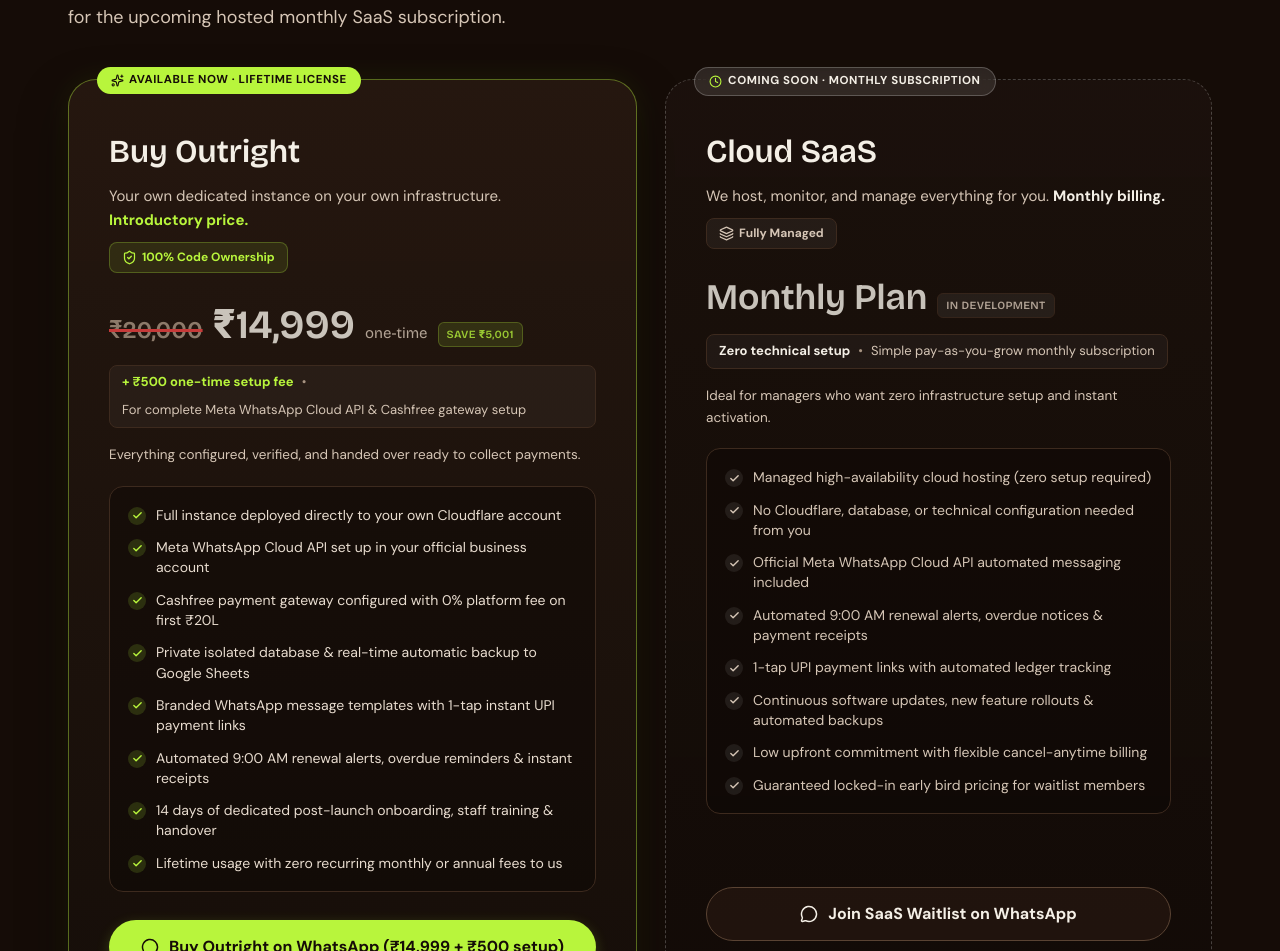
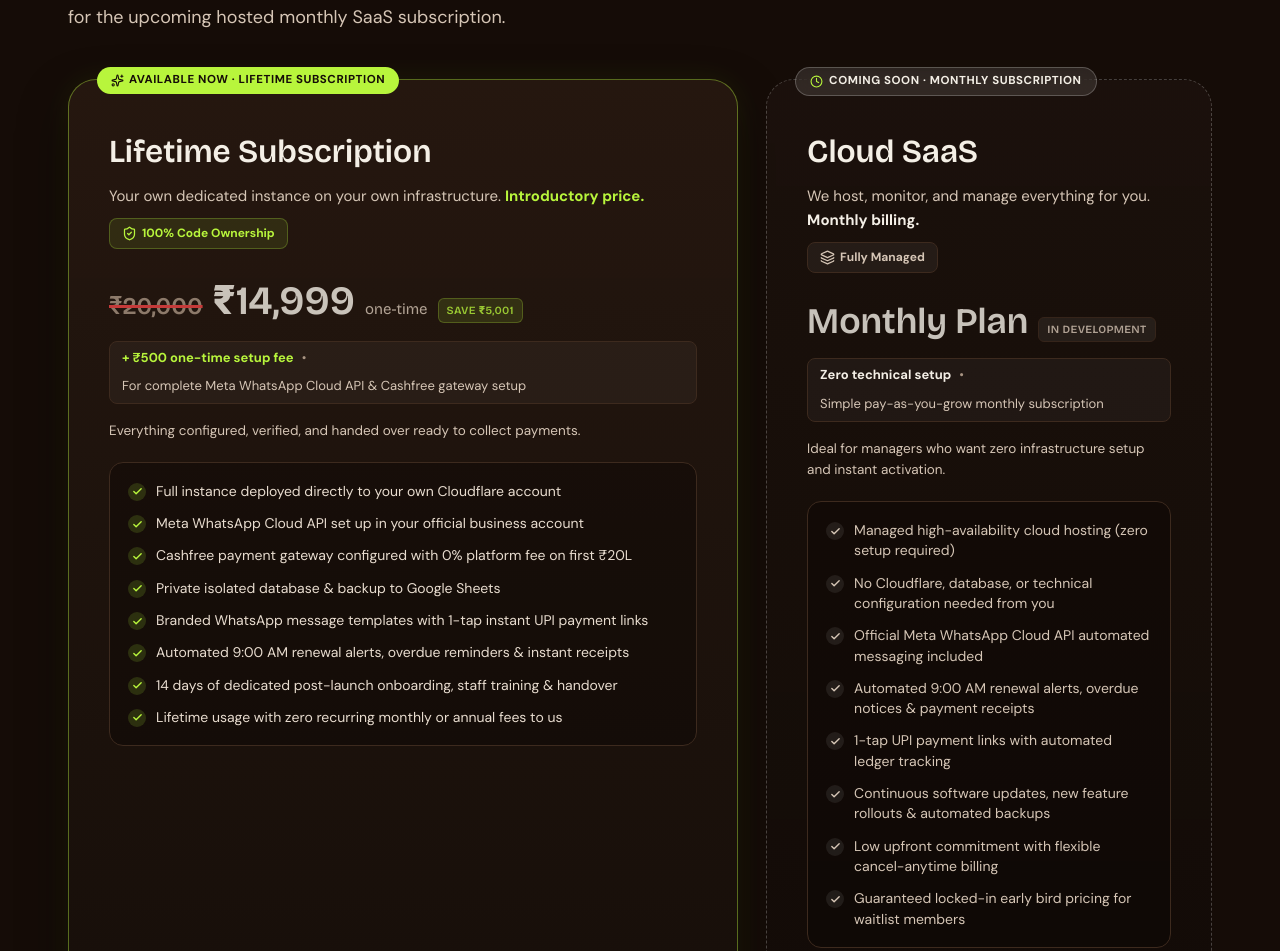
Before and after one commit to adil-rahman-3063/AR-Membership-manager, a Next.js app: page / in a window 1280 px wide. Shown: the part 7361-8312 px from the top of the page. Built offline with nearby package versions, Linux system fonts and the light colour scheme.

Commit message:
feat(pricing): change outright payment to lifetime subscription

```diff
--- a/src/app/layout.tsx
+++ b/src/app/layout.tsx
@@ -42,7 +42,7 @@ const jsonLd = {
   "offers": [
     {
       "@type": "Offer",
-      "name": "Buy Outright Plan",
+      "name": "Lifetime Subscription Plan",
       "price": "14999",
       "priceCurrency": "INR"
     }
--- a/src/components/DemoModal.tsx
+++ b/src/components/DemoModal.tsx
@@ -20,7 +20,7 @@ export default function DemoModal({ isOpen, onClose, selectedPlan }: DemoModalPr
   const handleLaunchWhatsApp = (e: React.FormEvent) => {
     e.preventDefault();
     const query = encodeURIComponent(
-      `Hi AR team! I would like a live demo of AR Membership.\n\nBusiness Name: ${businessName || "My Business"}\nCategory: ${category}\nPhone: ${phone || "Not specified"}\nInterested Plan: ${selectedPlan || "Buy Outright (₹14,999 + ₹500 setup)"}`
+      `Hi AR team! I would like a live demo of AR Membership.\n\nBusiness Name: ${businessName || "My Business"}\nCategory: ${category}\nPhone: ${phone || "Not specified"}\nInterested Plan: ${selectedPlan || "Lifetime Subscription (₹14,999 + ₹500 setup)"}`
     );
     window.open(`https://wa.me/919876543210?text=${query}`, "_blank");
     setSubmitted(true);
--- a/src/components/Pricing.tsx
+++ b/src/components/Pricing.tsx
@@ -5,11 +5,11 @@ import { Check, MessageCircle, Info, Sparkles, ShieldCheck, Clock, Layers } from
 import { getWhatsAppPlanUrl } from "@/lib/constants";
 
 export default function Pricing() {
-  const outrightFeatures = [
+  const lifetimeFeatures = [
     "Full instance deployed directly to your own Cloudflare account",
     "Meta WhatsApp Cloud API set up in your official business account",
     "Cashfree payment gateway configured with 0% platform fee on first ₹20L",
-    "Private isolated database & real-time automatic backup to Google Sheets",
+    "Private isolated database & backup to Google Sheets",
     "Branded WhatsApp message templates with 1-tap instant UPI payment links",
     "Automated 9:00 AM renewal alerts, overdue reminders & instant receipts",
     "14 days of dedicated post-launch onboarding, staff training & handover",
@@ -42,7 +42,7 @@ export default function Pricing() {
         </div>
 
         <div className="split">
-          {/* Plan 1: Buy Outright (Live & Active) */}
+          {/* Plan 1: Lifetime Subscription (Live & Active) */}
           <div
             className="plan"
             style={{
@@ -71,7 +71,7 @@ export default function Pricing() {
               }}
             >
               <Sparkles size={13} />
-              <span>Available Now · Lifetime License</span>
+              <span>Available Now · Lifetime Subscription</span>
             </div>
 
             <div>
@@ -86,7 +86,7 @@ export default function Pricing() {
                 }}
               >
                 <div>
-                  <h3 style={{ margin: "0 0 6px" }}>Buy Outright</h3>
+                  <h3 style={{ margin: "0 0 6px" }}>Lifetime Subscription</h3>
                   <p className="plan-sub">
                     Your own dedicated instance on your own infrastructure.{" "}
                     <b style={{ color: "var(--lime-accent)" }}>Introductory price.</b>
@@ -194,7 +194,7 @@ export default function Pricing() {
                   border: "1px solid var(--border-subtle)",
                 }}
               >
-                {outrightFeatures.map((feat, idx) => (
+                {lifetimeFeatures.map((feat, idx) => (
                   <div
                     key={idx}
                     style={{
@@ -230,14 +230,14 @@ export default function Pricing() {
 
             <div>
               <a
-                href={getWhatsAppPlanUrl("Buy Outright Plan ₹14,999 + ₹500 setup")}
+                href={getWhatsAppPlanUrl("Lifetime Subscription Plan ₹14,999 + ₹500 setup")}
                 target="_blank"
                 rel="noopener noreferrer"
                 className="btn lg"
                 style={{ width: "100%", justifyContent: "center" }}
               >
                 <MessageCircle size={18} />
-                <span>Buy Outright on WhatsApp (₹14,999 + ₹500 setup)</span>
+                <span>Get Lifetime Subscription on WhatsApp (₹14,999 + ₹500 setup)</span>
               </a>
 
               <div
```
